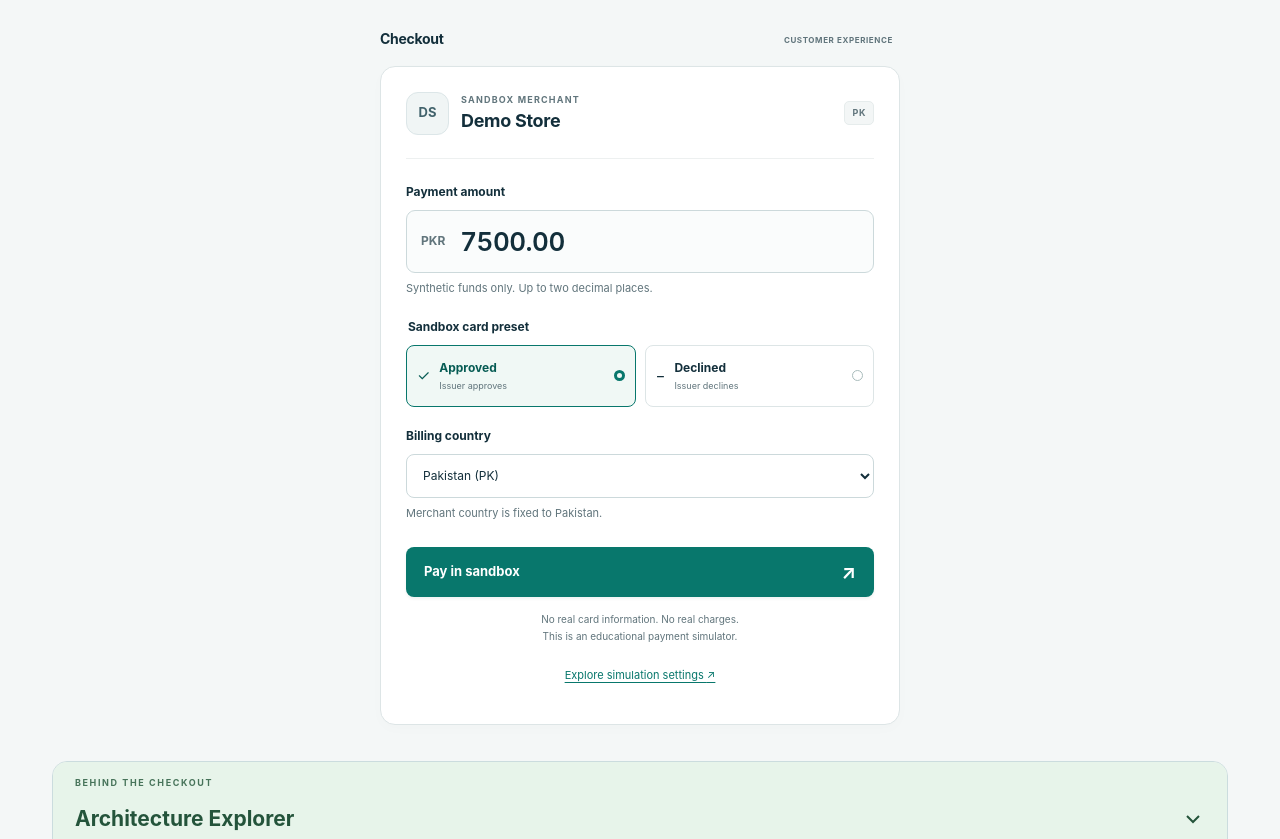
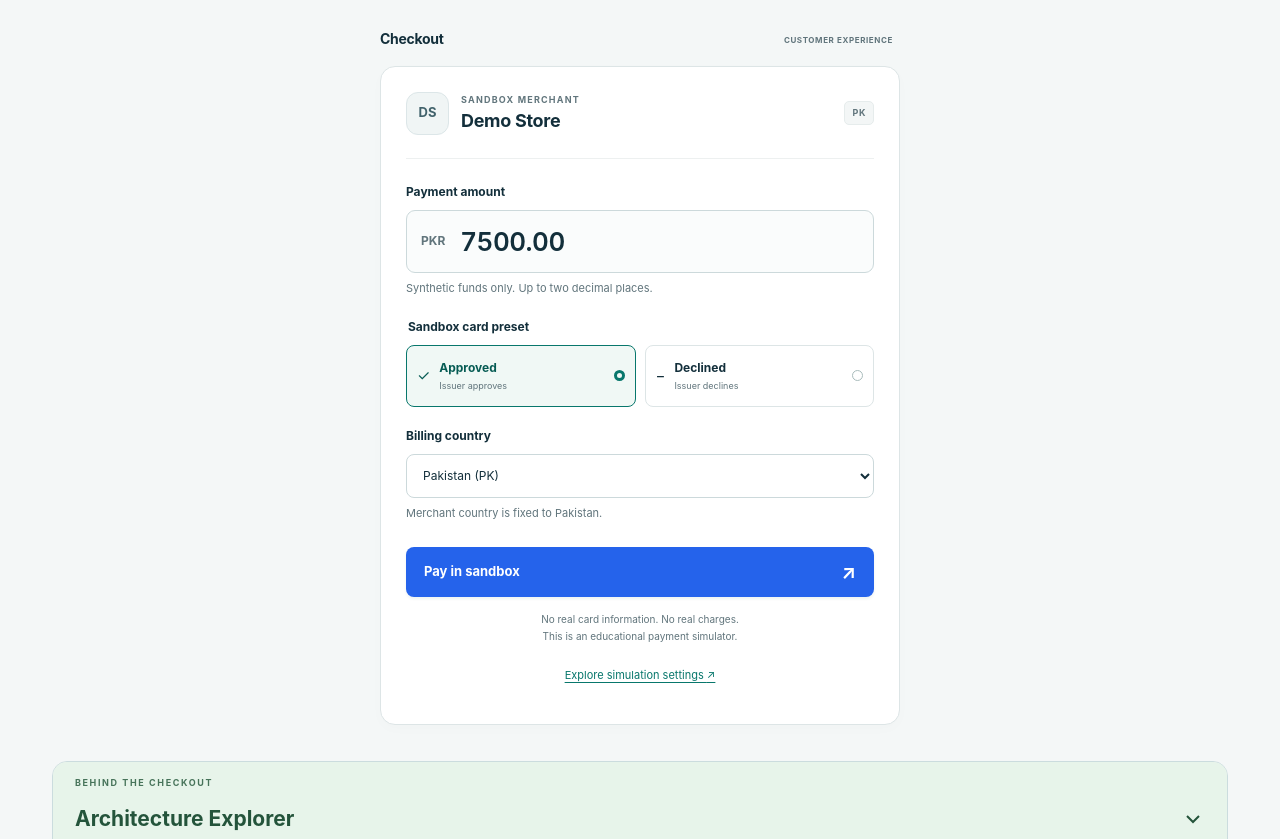
Before and after one commit to Batsy1857/AsaanPay, a plain HTML site: page app/static/index.html in a window 1280 px wide. Shown: the part 261-1100 px from the top of the page. Drawn offline with Linux system fonts and the light colour scheme; no server answers.

Commit message:
demo: change checkout button from green to blue

```diff
--- a/app/static/styles.css
+++ b/app/static/styles.css
@@ -60,8 +60,8 @@ select { width: 100%; padding: 11px 12px; border: 1px solid #ccd9db; border-radi
 .mode .choice-body { justify-content: center; border-color: transparent; min-height: 44px; padding: 8px 6px; font-size: 12px; font-weight: 600; }
 .mode input:checked + .choice-body { background: white; border-color: #d7e4e1; box-shadow: 0 1px 3px #0e39390c; }
 .button { display: flex; align-items: center; justify-content: center; gap: 15px; width: 100%; padding: 14px 17px; min-height: 48px; border-radius: 8px; font-size: 13px; font-weight: 650; border: 1px solid transparent; }
-.primary { background: var(--teal); color: white; margin-top: 4px; box-shadow: 0 2px 3px #06554d12; justify-content: space-between; }
-.primary:hover:enabled { background: #06665e; }
+.primary { background: #2563eb; color: white; margin-top: 4px; box-shadow: 0 2px 3px #06554d12; justify-content: space-between; }
+.primary:hover:enabled { background: #1d4ed8; }
 .primary > span:last-child { font-size: 19px; line-height: 1; }
 .secondary { background: white; border-color: #becfcd; color: var(--teal); margin-top: 16px; }
 .secondary:hover:enabled { background: var(--soft); }
```
